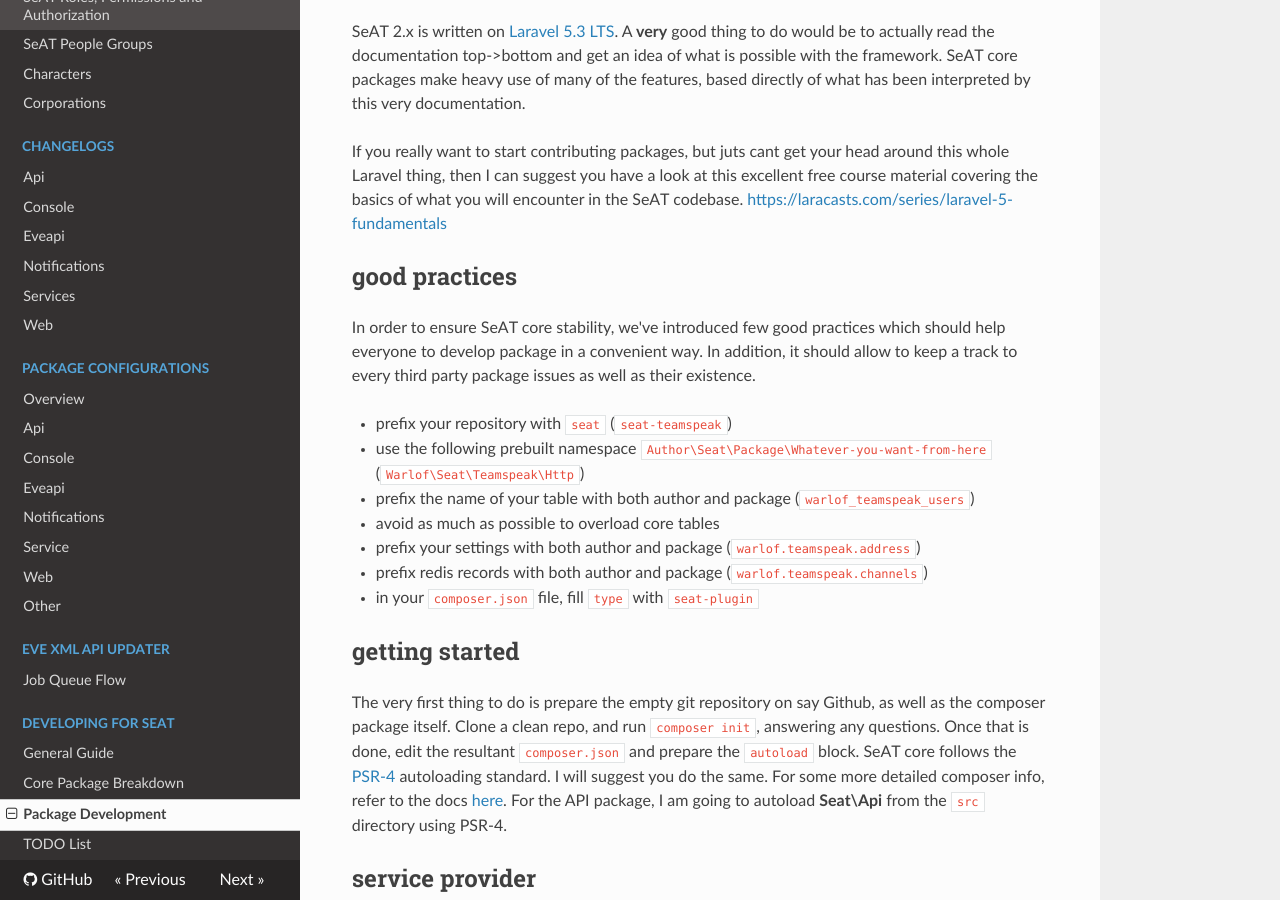
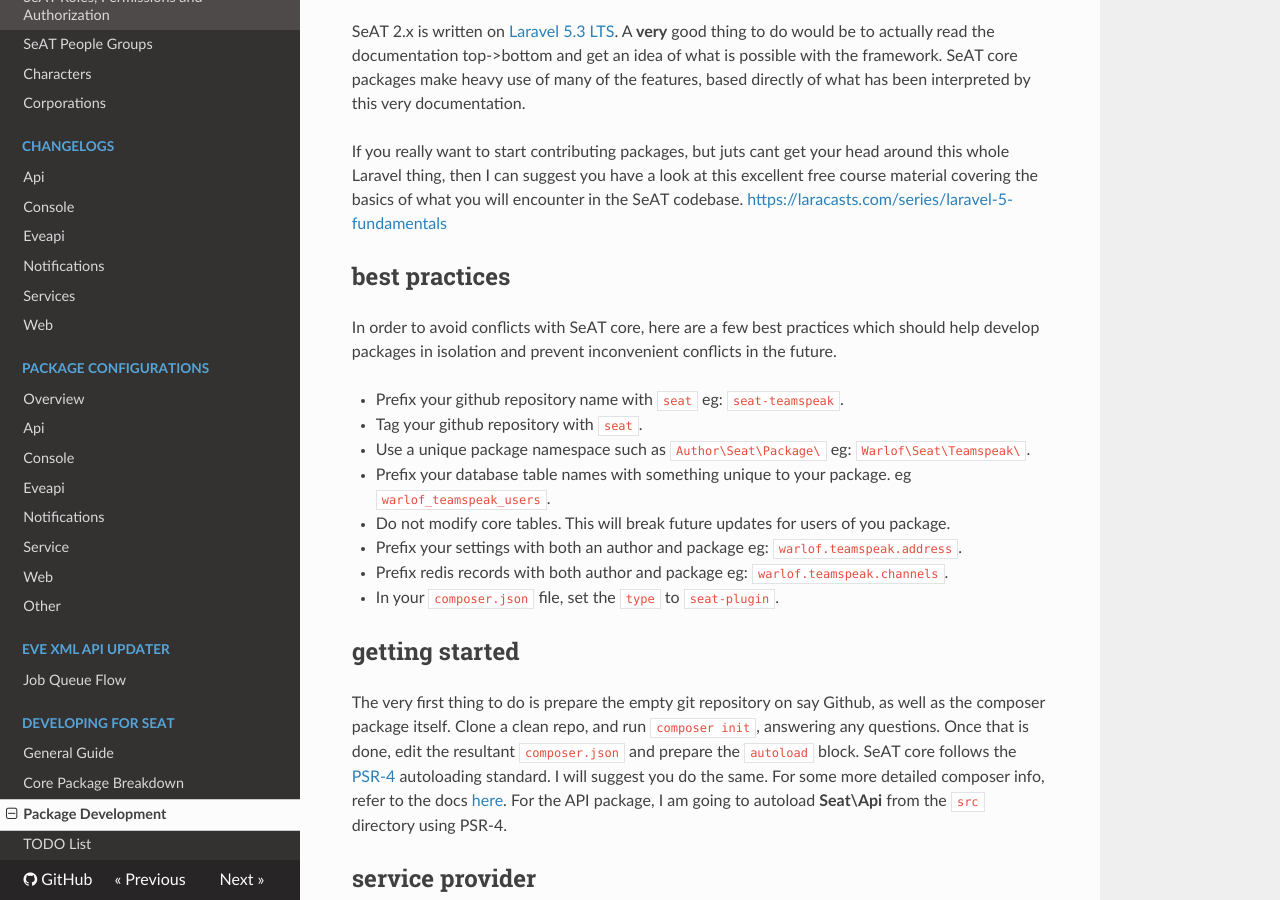
Before and after one commit to zenobio93/seat-docs, an MkDocs documentation site: the page built from docs/development/package_development.md, in a window 1280 px wide and 900 px high, scrolled down 1123 px. Built offline with MkDocs 1.6.1, drawn with Linux system fonts in a browser that asks for light colours; nearby versions of some CDN libraries; old or Windows-style settings are respelled for this version of MkDocs; some of the changed text lies outside the part shown.

Commit message:
Fix up some wording

```diff
--- a/docs/development/package_development.md
+++ b/docs/development/package_development.md
@@ -5,7 +5,7 @@
 This guide was written while writing the API package for SeAT [here](https://github.com/eveseat/api). I figured it would be best to try and capture the process as I am going through it to help in case I miss any important details.
 
 ## toc
-1. [Good Practices](#good-practices)
+1. [Best Practices](#best-practices)
 2. [Getting Started](#getting-started)
 3. [Service Provider](#service-provider)
 4. [Package Structure](#package-structure)
@@ -26,18 +26,17 @@
 
 If you really want to start contributing packages, but juts cant get your head around this whole Laravel thing, then I can suggest you have a look at this excellent free course material covering the basics of what you will encounter in the SeAT codebase. [https://laracasts.com/series/laravel-5-fundamentals](https://laracasts.com/series/laravel-5-fundamentals)
 
-## good practices
-In order to ensure SeAT core stability, we've introduced few good practices which
-should help everyone to develop package in a convenient way.
-In addition, it should allow to keep a track to every third party package issues as well as their existence.
+## best practices
+In order to avoid conflicts with SeAT core, here are a few best practices which should help develop packages in isolation and prevent inconvenient conflicts in the future.
 
-- prefix your repository with `seat` (`seat-teamspeak`)
-- use the following prebuilt namespace `Author\Seat\Package\Whatever-you-want-from-here` (`Warlof\Seat\Teamspeak\Http`)
-- prefix the name of your table with both author and package (`warlof_teamspeak_users`)
-- avoid as much as possible to overload core tables
-- prefix your settings with both author and package (`warlof.teamspeak.address`)
-- prefix redis records with both author and package (`warlof.teamspeak.channels`)
-- in your `composer.json` file, fill `type` with `seat-plugin`
+- Prefix your github repository name with `seat` eg: `seat-teamspeak`.
+- Tag your github repository with `seat`.
+- Use a unique package namespace such as `Author\Seat\Package\` eg: `Warlof\Seat\Teamspeak\`.
+- Prefix your database table names with something unique to your package. eg `warlof_teamspeak_users`.
+- Do not modify core tables. This will break future updates for users of you package.
+- Prefix your settings with both an author and package eg: `warlof.teamspeak.address`.
+- Prefix redis records with both author and package eg: `warlof.teamspeak.channels`.
+- In your `composer.json` file, set the `type` to `seat-plugin`.
 
 ## getting started
 The very first thing to do is prepare the empty git repository on say Github, as well as the composer package itself. Clone a clean repo, and run `composer init`, answering any questions. Once that is done, edit the resultant `composer.json` and prepare the `autoload` block. SeAT core follows the [PSR-4](http://www.php-fig.org/psr/psr-4/) autoloading standard. I will suggest you do the same. For some more detailed composer info, refer to the docs [here](https://getcomposer.org/doc/01-basic-usage.md). For the API package, I am going to autoload **Seat\Api** from the `src` directory using PSR-4.
```
